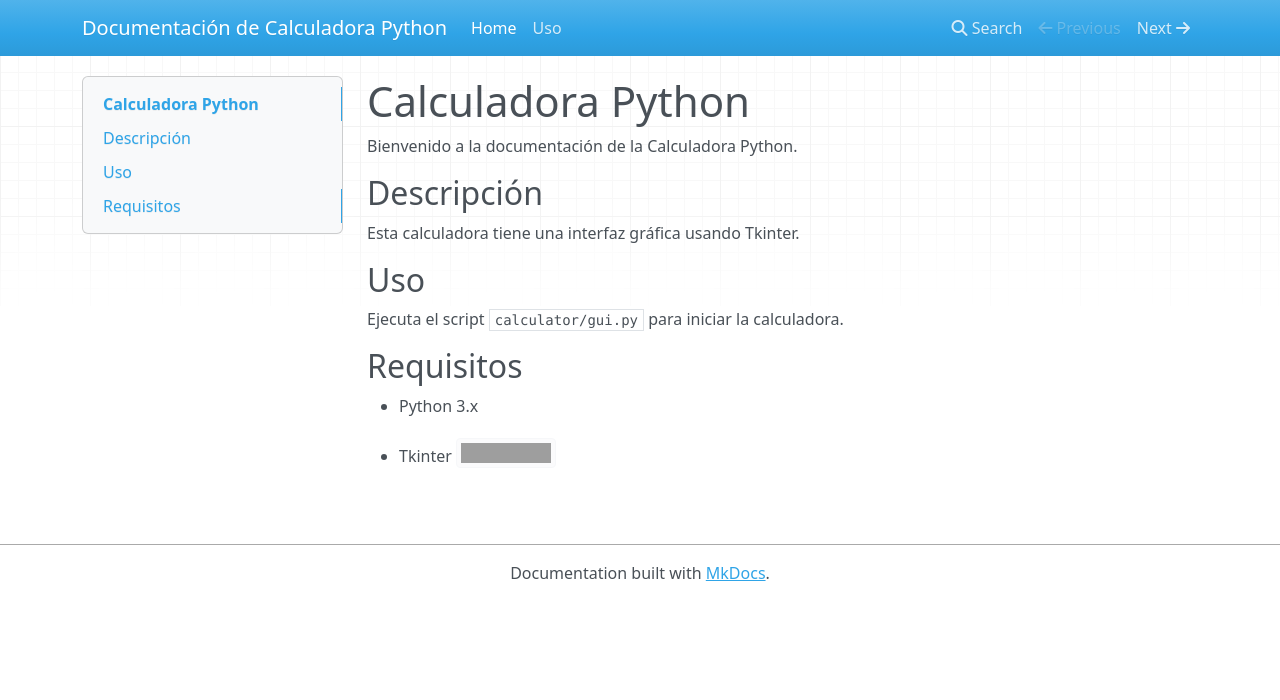
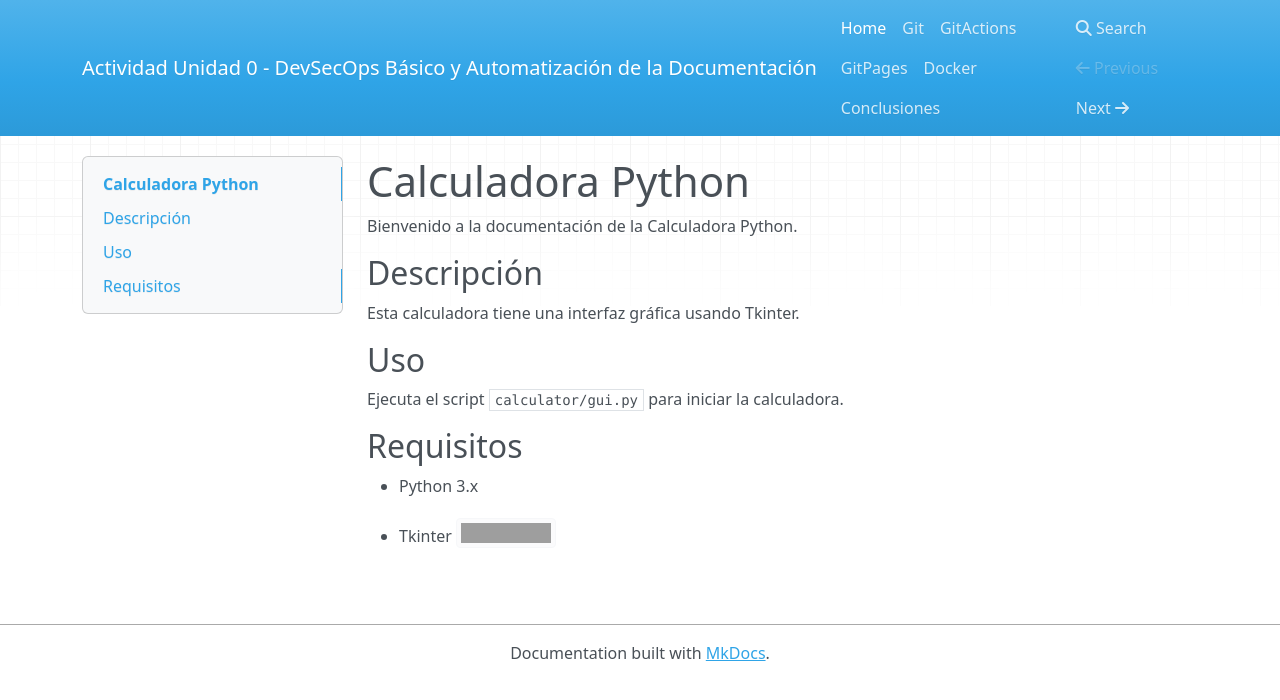
Before and after one commit to david04davidgr/PPS-Unidad0-Tarea-David, an MkDocs documentation site: the page built from docs/index.md, in a window 1280 px wide. Shown: the top 700 px of the page. Built offline with MkDocs 1.6.1, drawn with Linux system fonts in a browser that asks for light colours; nearby versions of some CDN libraries; grey boxes are pictures that could not be loaded.

Commit message:
modificando mkdocs.yml

```diff
--- a/mkdocs.yml
+++ b/mkdocs.yml
@@ -1,7 +1,7 @@
 # -------------------------------------------------------------
 # CONFIGURACIÓN GENERAL DEL SITIO
 # -------------------------------------------------------------
-site_name: Documentación de Calculadora Python # Define el título que aparecerá en la barra de navegación y en la etiqueta <title> del navegador.
+site_name: Actividad Unidad 0 - DevSecOps Básico y Automatización de la Documentación  # Define el título que aparecerá en la barra de navegación y en la etiqueta <title> del navegador.
 
 # -------------------------------------------------------------
 # ESTRUCTURA DE NAVEGACIÓN (MENÚ)
@@ -10,7 +10,11 @@ site_name: Documentación de Calculadora Python # Define el título que aparecer
 nav:
   # El nombre de la sección en el menú: nombre_archivo.md
   - Home: index.md             # Primer elemento del menú, enlaza con el archivo 'index.md'.
-  - Uso: guia_uso.md           # Segundo elemento del menú, enlaza con el archivo 'guia_uso.md'.
+  - Git: git.md
+  - GitActions: gitActions.md
+  - GitPages: gitPages.md
+  - Docker: docker.md
+  - Conclusiones: conclusiones.md
   # Se pueden añadir subsecciones anidando listas:
   # - Referencia:
   #   - Funciones: referencia/funciones.md
```
